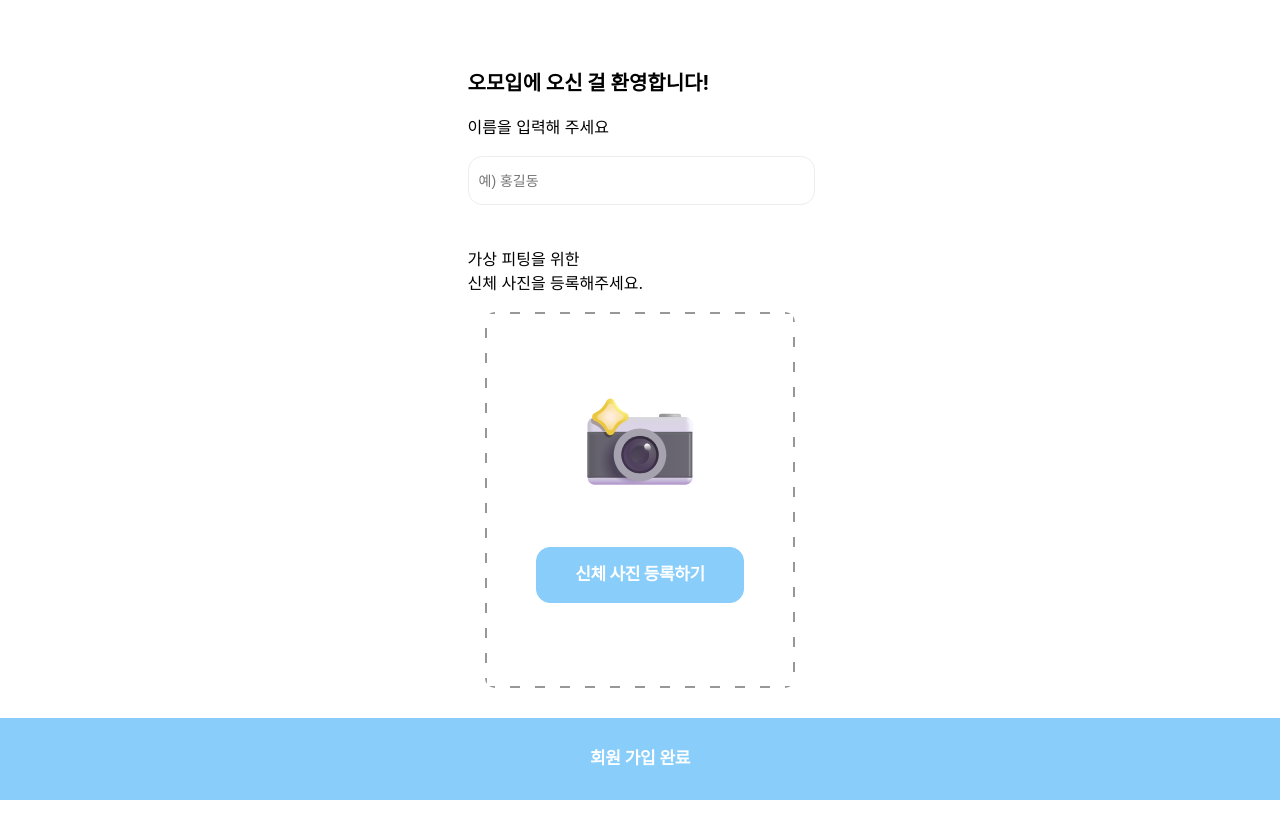
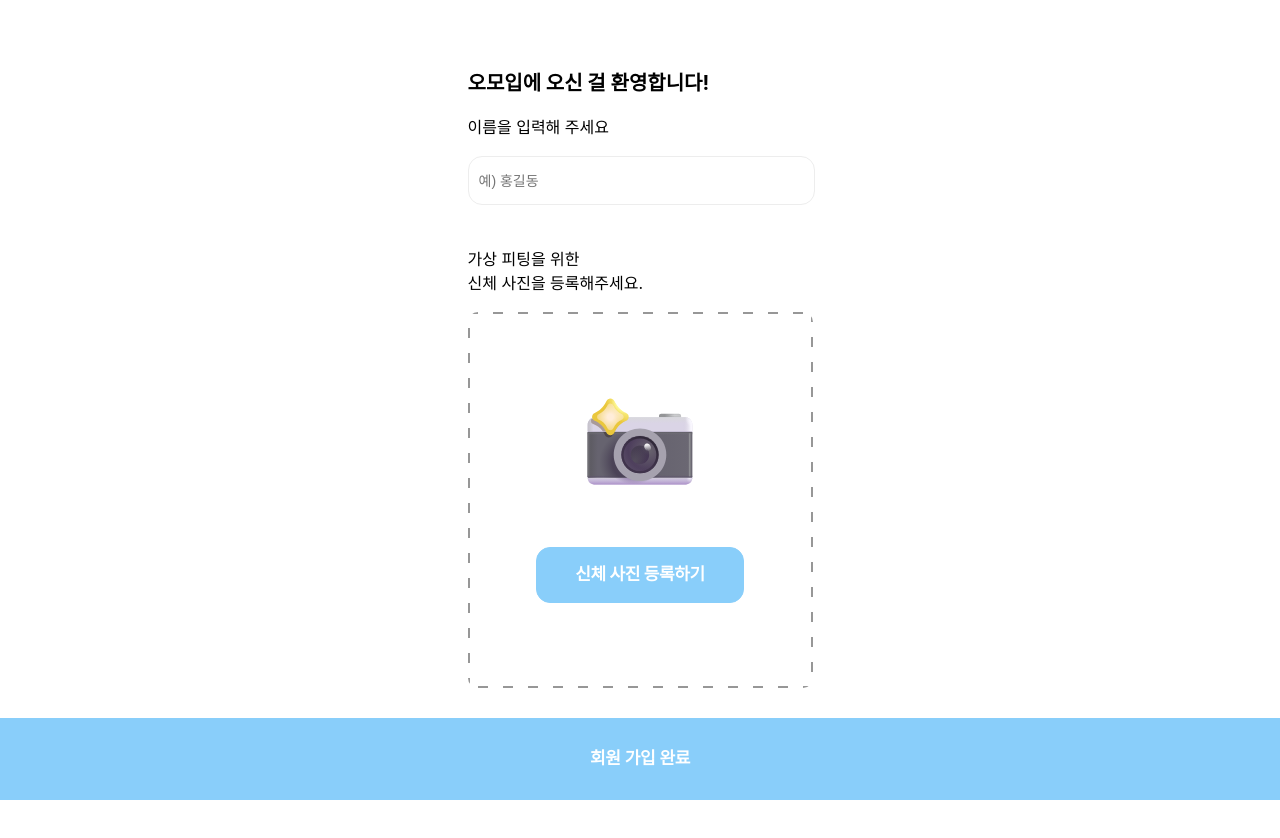
Before and after one commit to git-hubsalt/omoib-frontend, a React (Create React App) app: page /join in a window 1280 px wide. Shown: the top 838 px of the page. Built offline with nearby package versions, Linux system fonts and the light colour scheme; a web font is replaced by a local one.

Commit message:
refactor: 디자인 변경에 따른 업로더와 신체사진 업로더 컴포넌트 분리 및 수정

```diff
--- /dev/null
+++ b/src/components/Uploader/BodyImageUploader.tsx
@@ -0,0 +1,70 @@
+import {ReactNode, useEffect, useState} from "react";
+import {ContentsBox, IconButtonContainer, UploadButton, UploaderLayout} from "./BodyImageUploaderStyle";
+import CameraIcon from "../../assets/camera.svg";
+import {useIsReactNativeWebview} from "../../hooks/useIsReactNativeWebview";
+import {sendMessageToReactNative} from "../../utils/reactNativeMessage";
+
+
+interface BodyImageUploaderProps {
+  width: number;
+  height: number;
+  buttonText: string;
+  onImageChange: (imageBase64: string) => void;
+}
+
+const BodyImageUploader = ({ width, height, buttonText, onImageChange }: BodyImageUploaderProps) => {
+  const [imageBase64, setImageBase64] = useState<string | null>(null);
+  const isNative = useIsReactNativeWebview();
+
+  const messageHandler = (event: MessageEvent) => {
+    if (!isNative) return;
+
+    const { type, data } = JSON.parse(event.data);
+    if (type === 'IMAGE') {
+      setImageBase64(data);
+      onImageChange(data);
+    }
+  }
+
+  useEffect(() => {
+    window.addEventListener('message', messageHandler);
+    document.addEventListener('message', messageHandler as EventListener);
+
+    return () => {
+      window.removeEventListener('message', messageHandler);
+      document.removeEventListener('message', messageHandler as EventListener);
+    }
+  }, []);
+
+  const handleBoxUpload = () => {
+    handleImageUpload();
+  }
+
+  const handleImageUpload = () => {
+    if (!isNative) return;
+
+    sendMessageToReactNative({ type: 'OPEN_UPLOAD_ALERT' });
+  }
+
+  return (
+    <UploaderLayout
+      width={width}
+      height={height}
+    >
+      <ContentsBox onClick={handleBoxUpload}>
+        {(imageBase64 === null) ?
+          <IconButtonContainer>
+            <img src={CameraIcon} alt={'camera'} />
+            <UploadButton onClick={handleImageUpload}>
+              {buttonText}
+            </UploadButton>
+          </IconButtonContainer>
+          :
+          <img src={imageBase64} alt={"uploaded"} />
+        }
+      </ContentsBox>
+    </UploaderLayout>
+  );
+}
+
+export default BodyImageUploader;
--- /dev/null
+++ b/src/components/Uploader/BodyImageUploaderStyle.ts
@@ -0,0 +1,57 @@
+import styled from "styled-components";
+
+
+interface UploaderLayoutProps {
+  width: number;
+  height: number;
+}
+
+export const ContentsBox = styled.div`
+    width: 100%;
+    height: 100%;
+    display: flex;
+    justify-content: center;
+    align-items: center;
+`;
+
+export const UploaderLayout = styled.div<UploaderLayoutProps>`
+    width: ${({ width }) => width}px;
+    height: ${({ height }) => height}px;
+    display: flex;
+    justify-content: center;
+    align-items: center;
+    background-position:  0 0, 0 0, 100% 0, 0 100%;
+    background-size: 2px 100%, 100% 2px, 2px 100% , 100% 2px;
+    background-repeat: no-repeat;
+    background-image:
+            repeating-linear-gradient(0deg, var(--gray--5), var(--gray--5) 10px, transparent 10px, transparent 25px), // left
+            repeating-linear-gradient(90deg, var(--gray--5), var(--gray--5) 10px, transparent 10px, transparent 25px), // top
+            repeating-linear-gradient(180deg, var(--gray--5), var(--gray--5) 10px, transparent 10px, transparent 25px), // right
+            repeating-linear-gradient(270deg, var(--gray--5), var(--gray--5) 10px, transparent 10px, transparent 25px); // bottom
+    border-image: repeating-linear-gradient(0deg, var(--gray--5), var(--gray--5) 10px, transparent 10px, transparent 25px);
+    border-radius: 10px;
+`;
+
+export const IconButtonContainer = styled.div`
+    display: flex;
+    flex-direction: column;
+    justify-content: center;
+    align-items: center;
+    gap: 62px;
+`;
+
+export const UploadButton = styled.button`
+    background-color: var(--main);
+    width: 208px;
+    height: 56px;
+    text-align: center;
+    color: white;
+    font-family: 'Pretendard';
+    font-size: 17px;
+    font-style: normal;
+    font-weight: 600;
+    line-height: 22px;
+    letter-spacing: -0.43px;
+    border-radius: 14px;
+    border: 1px solid var(--main);
+`;
--- a/src/pages/Join/index.tsx
+++ b/src/pages/Join/index.tsx
@@ -6,11 +6,11 @@ import {
   InputTextBox,
   WelcomeTitle, ContentsBox, FooterBox
 } from "./style";
-import Uploader from "../../components/Uploader/Uploader";
 import {ChangeEvent, useState} from "react";
 import Input from "../../components/Input/Input";
 import ClickButton from "../../components/Button/ClickButton";
-import {useNavigate} from 'react-router-dom'; // useNavigate 추가
+import {useNavigate} from 'react-router-dom';
+import BodyImageUploader from '../../components/Uploader/BodyImageUploader'; // useNavigate 추가
 
 const JoinPage = () => {
   const [nickname, setNickname] = useState<string>("");
@@ -45,12 +45,12 @@ const JoinPage = () => {
             <NoticeText>가상 피팅을 위한</NoticeText>
             <NoticeText>신체 사진을 등록해주세요.</NoticeText>
           </FittingTextBox>
-          <Uploader width={310} height={376}>
-            <Uploader.Image
-              hasButton={true}
-              buttonText='신체 사진 등록하기'
-              onImageChange={handleBodyImageChange}/>
-          </Uploader>
+          <BodyImageUploader
+            width={345}
+            height={376}
+            buttonText={'신체 사진 등록하기'}
+            onImageChange={handleBodyImageChange}
+          />
         </ImageUploaderBox>
       </ContentsBox>
       <FooterBox>
```
